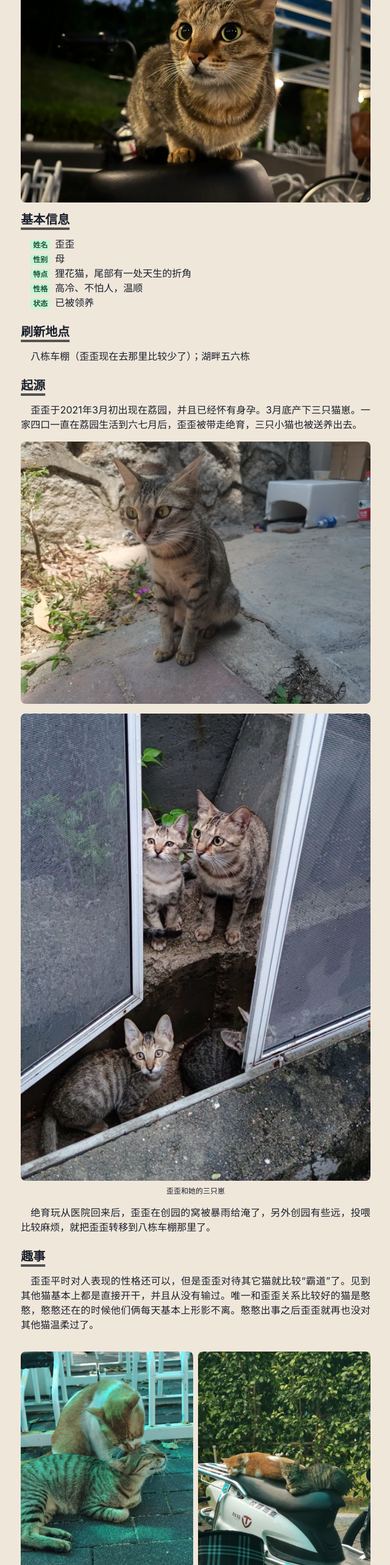
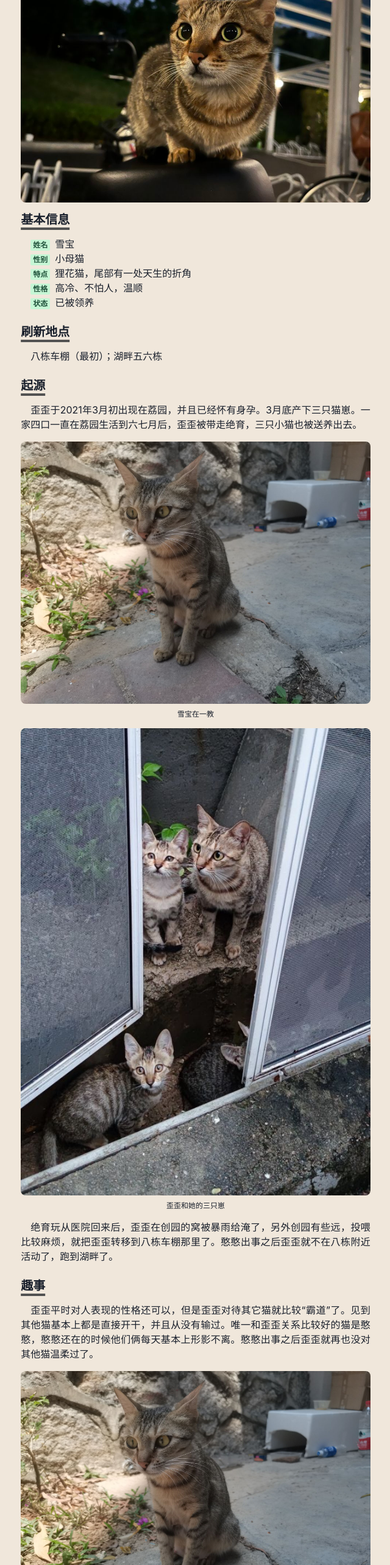
Before and after one commit to Tloops/Meow, a Next.js app: page /archives/waiwai in a window 1280 px wide. Shown: the part 234-2800 px from the top of the page at 61% size, without its empty margins (319-959 px from the left). Built offline with nearby package versions, Linux system fonts and the light colour scheme.

Commit message:
feat: migrate waiwai to dynamic routing

```diff
--- /dev/null
+++ b/public/info/waiwai.json
@@ -0,0 +1,147 @@
+{
+  "id": "waiwai",
+  "name": "雪宝",
+  "gender": "小母猫",
+  "characteristic": "狸花猫，尾部有一处天生的折角",
+  "personality": "高冷、不怕人，温顺",
+  "state": "已被领养",
+  "sections": [
+    {
+      "heading": "刷新地点",
+      "contents": [
+        {
+          "type": "paragraph",
+          "value": "八栋车棚（最初）；湖畔五六栋"
+        }
+      ]
+    },
+    {
+      "heading": "起源",
+      "contents": [
+        {
+          "type": "paragraph",
+          "value": "歪歪于2021年3月初出现在荔园，并且已经怀有身孕。3月底产下三只猫崽。一家四口一直在荔园生活到六七月后，歪歪被带走绝育，三只小猫也被送养出去。"
+        },
+        {
+          "type": "image",
+          "value": {
+            "src": "/images/cats/waiwai/waiwai-0.jpg",
+            "alt": "歪歪",
+            "caption": "雪宝在一教"
+          }
+        },
+        {
+          "type": "image",
+          "value": {
+            "src": "/images/cats/waiwai/waiwai-1.jpg",
+            "alt": "歪歪和她的三只崽",
+            "caption": "歪歪和她的三只崽"
+          }
+        },
+        {
+          "type": "paragraph",
+          "value": "绝育玩从医院回来后，歪歪在创园的窝被暴雨给淹了，另外创园有些远，投喂比较麻烦，就把歪歪转移到八栋车棚那里了。憨憨出事之后歪歪就不在八栋附近活动了，跑到湖畔了。"
+        }
+      ]
+    },
+    {
+      "heading": "趣事",
+      "contents": [
+        {
+          "type": "paragraph",
+          "value": "歪歪平时对人表现的性格还可以，但是歪歪对待其它猫就比较“霸道”了。见到其他猫基本上都是直接开干，并且从没有输过。唯一和歪歪关系比较好的猫是憨憨，憨憨还在的时候他们俩每天基本上形影不离。憨憨出事之后歪歪就再也没对其他猫温柔过了。"
+        },
+        {
+          "type": "image",
+          "value": {
+            "src": "/images/cats/waiwai/waiwai-0.jpg",
+            "alt": "歪歪",
+            "caption": "雪宝在一教"
+          }
+        },
+        {
+          "type": "image",
+          "value": {
+            "src": "/images/cats/waiwai/waiwai-1.jpg",
+            "alt": "歪歪和她的三只崽",
+            "caption": "歪歪和她的三只崽"
+          }
+        },
+        {
+          "type": "paragraph",
+          "value": "绝育玩从医院回来后，歪歪在创园的窝被暴雨给淹了，另外创园有些远，投喂比较麻烦，就把歪歪转移到八栋车棚那里了。"
+        },
+        {
+          "type": "image-stack",
+          "images": [
+            {
+              "src": "/images/cats/waiwai/waiwai-and-hanhan-0.jpg",
+              "alt": "歪歪和憨憨"
+            },
+            {
+              "src": "/images/cats/waiwai/waiwai-and-hanhan-1.jpg",
+              "alt": "歪歪和憨憨"
+            }
+          ],
+          "caption": "像极了老夫老妻"
+        },
+        {
+          "type": "paragraph",
+          "value": "歪歪绝育之后也陷入了和麻酱一样的局面——过的太滋润了。身形也逐渐圆润了起来。"
+        },
+        {
+          "type": "image-stack",
+          "images": [
+            {
+              "src": "/images/cats/waiwai/waiwai-2.jpg",
+              "alt": "痩歪歪",
+              "caption": "痩歪歪"
+            },
+            {
+              "src": "/images/cats/waiwai/waiwai-3.jpg",
+              "alt": "圆润歪歪",
+              "caption": "圆润歪歪"
+            }
+          ]
+        }
+      ]
+    },
+    {
+      "heading": "云吸猫",
+      "contents": [
+        {
+          "type": "image",
+          "value": {
+            "src": "/images/cats/waiwai/waiwai-4.jpg",
+            "alt": "歪歪"
+          }
+        },
+        {
+          "type": "image",
+          "value": {
+            "src": "/images/cats/waiwai/waiwai-5.jpg",
+            "alt": "歪歪"
+          }
+        },
+        {
+          "type": "image",
+          "value": {
+            "src": "/images/cats/waiwai/waiwai-6.jpg",
+            "alt": "歪歪"
+          }
+        },
+        {
+          "type": "image",
+          "value": {
+            "src": "/images/cats/waiwai/waiwai-7.jpg",
+            "alt": "歪歪"
+          }
+        },
+        {
+          "type": "paragraph",
+          "value": "PS：当你凝视歪歪的眼睛的时候，有时会发现她是斗鸡眼（喜"
+        }
+      ]
+    }
+  ]
+}
--- a/src/pages/archives/[id].tsx
+++ b/src/pages/archives/[id].tsx
@@ -1,4 +1,3 @@
-import { error } from 'node:console'
 import CatImage from '@/components/cat-image'
 import Layout from '@/components/layouts/article'
 import Meta from '@/components/meta'
@@ -9,7 +8,6 @@ import SimpleBreadcrumb from '@/components/simple-breadcrumb'
 import { Box, Container, HStack, List, ListItem, Text } from '@chakra-ui/react'
 import { useRouter } from 'next/router'
 import { useEffect, useState } from 'react'
-import NotFound from '../404'
 
 interface ContentProps {
   type: 'paragraph' | 'image' | 'image-stack'
@@ -85,41 +83,42 @@ export default function CatArchive() {
             </ListItem>
           </List>
         </Section>
-        {info?.sections.map((section, index) => {
+        {info?.sections.map((section, sectionIndex) => {
           return (
-            <Section delay={0.1 * (index + 2)} key={index}>
+            <Section delay={0.1 * (sectionIndex + 2)} key={sectionIndex}>
               <SectionHeading>{section.heading}</SectionHeading>
-              {section.contents.map((content, index) => {
+              {section.contents.map((content: any, contentIndex) => {
                 if (content.type === 'paragraph') {
-                  return <Paragraph key={index}>{content.value}</Paragraph>
+                  return <Paragraph key={`${sectionIndex}-${contentIndex}`}>{content.value}</Paragraph>
                 }
                 else if (content.type === 'image') {
-                  return <CatImage key={content.value.src} src={content.value.src} alt={content.value.alt} caption={content.value.caption} />
+                  return <CatImage key={`${sectionIndex}-${contentIndex}`} src={content.value.src} alt={content.value.alt} caption={content.value.caption} />
                 }
                 else if (content.type === 'image-stack') {
-                  if (content.value.caption) {
+                  if (Object.keys(content).includes('caption')) {
                     return (
                       <Box
-                        // @ts-ignore
+                        key={`${sectionIndex}-${contentIndex}`}
+                        // @ts-expect-error
                         align="center"
                         my={4}
                       >
                         <HStack>
-                          {content.value.images.map((image: { src: string }) => (
-                            <CatImage key={image.src} style={{ width: '50%' }} src={image.src} alt={image.src} />
+                          {content.images.map((image: { src: string }, imageIndex: number) => (
+                            <CatImage key={`${sectionIndex}-${contentIndex}-${imageIndex}`} style={{ width: '50%' }} src={image.src} alt={image.src} />
                           ))}
                         </HStack>
                         <Text textAlign="center" as="sub">
-                          {content.value.caption}
+                          {content.caption}
                         </Text>
                       </Box>
                     )
                   }
                   else {
                     return (
-                      <HStack>
-                        {content.value.images.map((image: { src: string, caption: string }) => (
-                          <CatImage key={image.src} style={{ width: '50%' }} src={image.src} alt={image.src} caption={image.caption} />
+                      <HStack key={`${sectionIndex}-${contentIndex}`}>
+                        {content.images.map((image: { src: string, caption: string }, imageIndex: number) => (
+                          <CatImage key={`${sectionIndex}-${contentIndex}-${imageIndex}`} style={{ width: '50%' }} src={image.src} alt={image.src} caption={image.caption} />
                         ))}
                       </HStack>
                     )
--- a/src/pages/archives/waiwai.tsx
+++ /dev/null
@@ -1,104 +0,0 @@
-import CatImage from '@/components/cat-image'
-import Layout from '@/components/layouts/article'
-import Meta from '@/components/meta'
-import Paragraph from '@/components/paragraph'
-import Section from '@/components/section'
-import SectionHeading from '@/components/section-heading'
-import SimpleBreadcrumb from '@/components/simple-breadcrumb'
-import { Box, Container, HStack, List, ListItem, Text } from '@chakra-ui/react'
-import React from 'react'
-
-function Waiwai() {
-  return (
-    <Layout title="歪歪">
-      <Container>
-        <SimpleBreadcrumb>
-          歪歪
-        </SimpleBreadcrumb>
-
-        <CatImage src="/images/cats/waiwai.jpg" alt="歪歪" />
-
-        <Section delay={0.1}>
-          <SectionHeading>基本信息</SectionHeading>
-          <List ml={4} my={4}>
-            <ListItem>
-              <Meta>姓名</Meta>
-              <span>歪歪</span>
-            </ListItem>
-            <ListItem>
-              <Meta>性别</Meta>
-              <span>母</span>
-            </ListItem>
-            <ListItem>
-              <Meta>特点</Meta>
-              <span>狸花猫，尾部有一处天生的折角</span>
-            </ListItem>
-            <ListItem>
-              <Meta>性格</Meta>
-              <span>高冷、不怕人，温顺</span>
-            </ListItem>
-            <ListItem>
-              <Meta>状态</Meta>
-              <span>已被领养</span>
-            </ListItem>
-          </List>
-        </Section>
-        <Section delay={0.2}>
-          <SectionHeading>刷新地点</SectionHeading>
-          <Paragraph>
-            八栋车棚（歪歪现在去那里比较少了）；湖畔五六栋
-          </Paragraph>
-        </Section>
-        <Section delay={0.3}>
-          <SectionHeading>起源</SectionHeading>
-          <Paragraph>
-            歪歪于2021年3月初出现在荔园，并且已经怀有身孕。3月底产下三只猫崽。一家四口一直在荔园生活到六七月后，歪歪被带走绝育，三只小猫也被送养出去。
-          </Paragraph>
-          <CatImage src="/images/cats/waiwai/waiwai-0.jpg" alt="歪歪" />
-          <CatImage src="/images/cats/waiwai/waiwai-1.jpg" alt="歪歪和她的三只崽" caption="歪歪和她的三只崽" />
-          <Paragraph>
-            绝育玩从医院回来后，歪歪在创园的窝被暴雨给淹了，另外创园有些远，投喂比较麻烦，就把歪歪转移到八栋车棚那里了。
-          </Paragraph>
-        </Section>
-        <Section delay={0.4}>
-          <SectionHeading>趣事</SectionHeading>
-          <Paragraph>
-            歪歪平时对人表现的性格还可以，但是歪歪对待其它猫就比较“霸道”了。见到其他猫基本上都是直接开干，并且从没有输过。唯一和歪歪关系比较好的猫是憨憨，憨憨还在的时候他们俩每天基本上形影不离。憨憨出事之后歪歪就再也没对其他猫温柔过了。
-          </Paragraph>
-          <Box
-            // @ts-ignore
-            align="center"
-            my={4}
-          >
-            <HStack>
-              <CatImage src="/images/cats/waiwai/waiwai-and-hanhan-0.jpg" alt="歪歪和憨憨" />
-              <CatImage src="/images/cats/waiwai/waiwai-and-hanhan-1.jpg" alt="歪歪和憨憨" />
-            </HStack>
-            <Text textAlign="center" as="sub">
-              像极了老夫老妻
-            </Text>
-          </Box>
-          <Paragraph>
-            歪歪绝育之后也陷入了和麻酱一样的局面——过的太滋润了。身形也逐渐圆润了起来。
-          </Paragraph>
-          <HStack>
-            <CatImage src="/images/cats/waiwai/waiwai-2.jpg" alt="痩歪歪" caption="痩歪歪" />
-            <CatImage src="/images/cats/waiwai/waiwai-3.jpg" alt="圆润歪歪" caption="圆润歪歪" />
-          </HStack>
-        </Section>
-        <Section delay={0.5}>
-          <SectionHeading>云吸猫</SectionHeading>
-          <CatImage src="/images/cats/waiwai/waiwai-4.jpg" alt="歪歪" />
-          <CatImage src="/images/cats/waiwai/waiwai-5.jpg" alt="歪歪" />
-          <CatImage src="/images/cats/waiwai/waiwai-6.jpg" alt="歪歪" />
-          <CatImage src="/images/cats/waiwai/waiwai-7.jpg" alt="歪歪" />
-          <Paragraph>
-            PS：当你凝视歪歪的眼睛的时候，有时会发现她是斗鸡眼（喜
-          </Paragraph>
-        </Section>
-      </Container>
-    </Layout>
-  )
-}
-
-export default Waiwai
```
